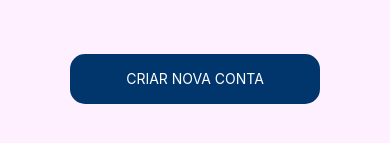
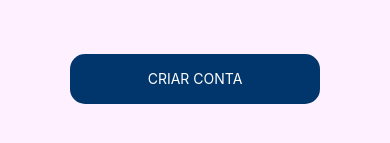
Before and after one commit to analauragcar/AppMonstack, a React Native app: screen / in a window 390 px wide. Shown: the part 511-654 px from the top of the page. Built offline with nearby package versions, Linux system fonts and the light colour scheme.

Commit message:
novo commit

```diff
--- a/App.js
+++ b/App.js
@@ -14,7 +14,7 @@ export default function App(){
        </TouchableOpacity>
 
       <TouchableOpacity style={styles.Newaccout}>
-        <Text style={styles.Textaccount}>CRIAR NOVA CONTA</Text>
+        <Text style={styles.Textaccount}>CRIAR CONTA</Text>
       </TouchableOpacity>
 
     </View>
```
